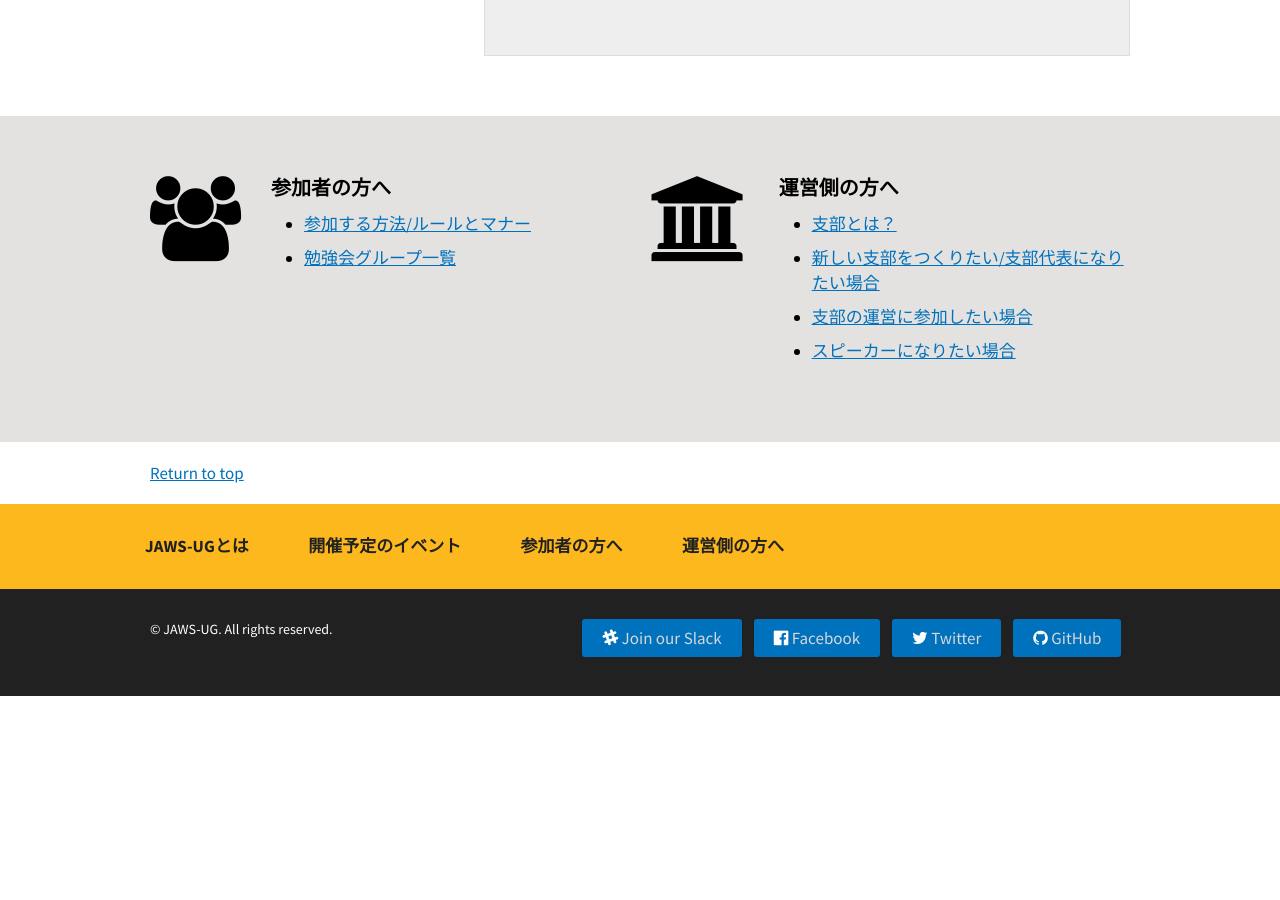
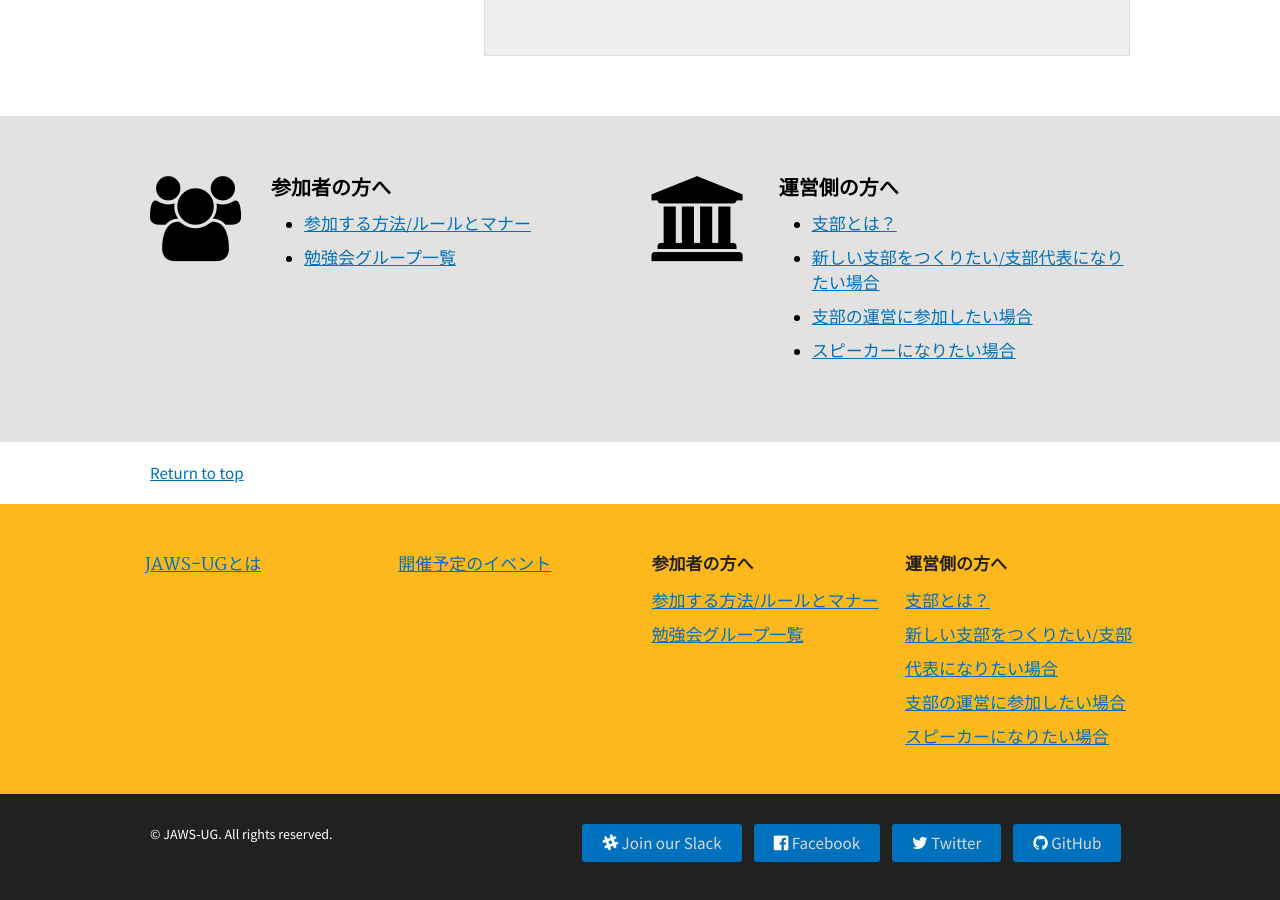
Before and after one commit to jaws-ug/jaws-ug.jp, a Jekyll site: the page built from index.md, in a window 1280 px wide and 900 px high, scrolled down 1243 px. Built offline with Jekyll 4.4.1, drawn with Linux system fonts in a browser that asks for light colours; before the commit the page ends 1939 px from its top, so only the background shows below that.

Commit message:
参加する方法/ルールとマナー

```diff
--- a/_includes/footer.html
+++ b/_includes/footer.html
@@ -1,6 +1,6 @@
 	</main>
 
-	<footer id="colophon" class="usa-footer usa-footer-medium" role="contentinfo">
+	<footer id="colophon" class="usa-footer usa-footer-big" role="contentinfo">
 		<div class="usa-grid usa-footer-return-to-top">
 			<a href="#">Return to top</a>
 		</div>
@@ -8,11 +8,31 @@
 		<div class="usa-footer-primary-section usa-section-gold">
 			<div class="usa-grid-full">
  				<nav class="usa-footer-nav">
-					<ul class="usa-unstyled-list">
-						<li class="usa-width-one-sixth usa-footer-primary-content"><a class="usa-footer-primary-link" href="{{ site.baseurl }}/about-us/">JAWS-UGとは</a></li>
-						<li class="usa-width-one-sixth usa-footer-primary-content"><a class="usa-footer-primary-link" href="{{ site.baseurl }}/calendar/">開催予定のイベント</a></li>
-						<li class="usa-width-one-sixth usa-footer-primary-content"><a class="usa-footer-primary-link" href="#">参加者の方へ</a></li>
-						<li class="usa-width-one-sixth usa-footer-primary-content"><a class="usa-footer-primary-link" href="#">運営側の方へ</a></li>
+					<ul class="usa-unstyled-list usa-width-one-fourth usa-footer-primary-content">
+						<li class="usa-footer-primary-link">
+							<h4><a href="{{ site.baseurl }}/about-us/">JAWS-UGとは</a></h4>
+						</li>
+					</ul>
+					<ul class="usa-unstyled-list usa-width-one-fourth usa-footer-primary-content">
+						<li class="usa-footer-primary-link">
+							<h4><a href="{{ site.baseurl }}/calendar/">開催予定のイベント</a></h4>
+						</li>
+					</ul>
+					<ul class="usa-unstyled-list usa-width-one-fourth usa-footer-primary-content">
+						<li class="usa-footer-primary-link">
+							<h4>参加者の方へ</h4>
+						</li>
+						<li><a href="{{ site.baseurl }}/for-participant/">参加する方法/ルールとマナー</a></li>
+						<li><a href="#">勉強会グループ一覧</a></li>
+					</ul>
+					<ul class="usa-unstyled-list usa-width-one-fourth usa-footer-primary-content">
+						<li class="usa-footer-primary-link">
+							<h4>運営側の方へ</h4>
+						</li>
+						<li><a href="#">支部とは？</a></li>
+						<li><a href="#">新しい支部をつくりたい/支部代表になりたい場合</a></li>
+						<li><a href="#">支部の運営に参加したい場合</a></li>
+						<li><a href="#">スピーカーになりたい場合</a></li>
 					</ul>
 				</nav>
 			</div>
--- a/_includes/header.html
+++ b/_includes/header.html
@@ -46,7 +46,7 @@
 					<li><a class="usa-nav-link" href="{{ site.baseurl }}/calendar/"><span>開催予定のイベント</span></a></li>
 					<li><button class="usa-accordion-button usa-nav-link" aria-expanded="false" aria-controls="side-nav-1"><span>参加者の方へ</span></button>
 						<ul id="side-nav-1" class="usa-nav-submenu">
-							<li><a href="#">参加する方法/ルールとマナー</a></li>
+							<li><a href="{{ site.baseurl }}/for-participant/">参加する方法/ルールとマナー</a></li>
 							<li><a href="#">勉強会グループ一覧</a></li>
 						</ul>
 					</li>
--- a/_layouts/home.html
+++ b/_layouts/home.html
@@ -27,7 +27,7 @@ alt="JAWS-UG"></h2>
 			<div class="usa-media_block-body">
 				<h3>参加者の方へ</h3>
 				<ul>
-					<li><a href="#">参加する方法/ルールとマナー</a></li>
+					<li><a href="{{ site.baseurl }}/for-participant/">参加する方法/ルールとマナー</a></li>
 					<li><a href="#">勉強会グループ一覧</a></li>
 				</ul>
 			</div>
```
Also changed, not shown: pages/for-participant.md (added, +16 -0 lines).
